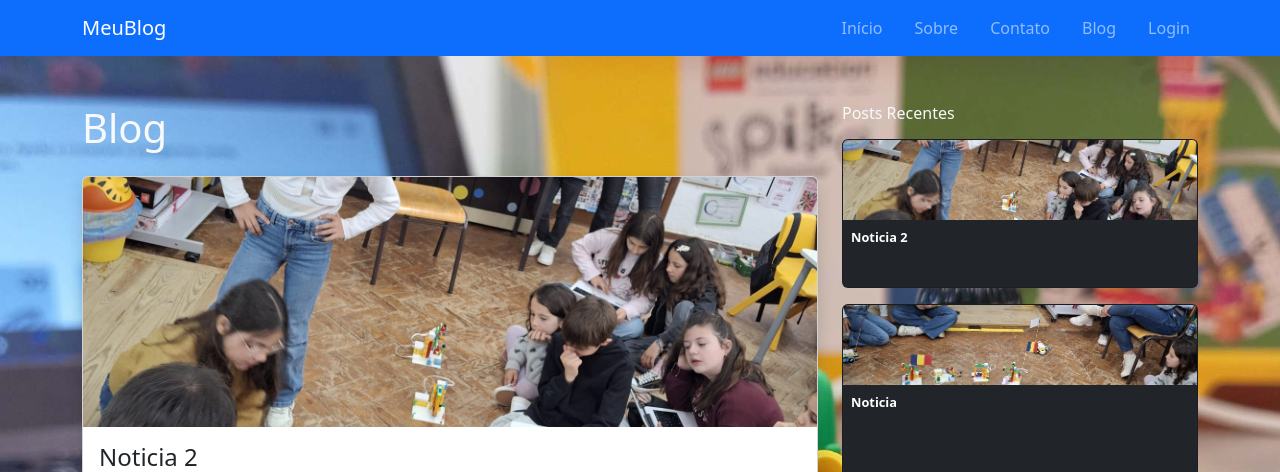
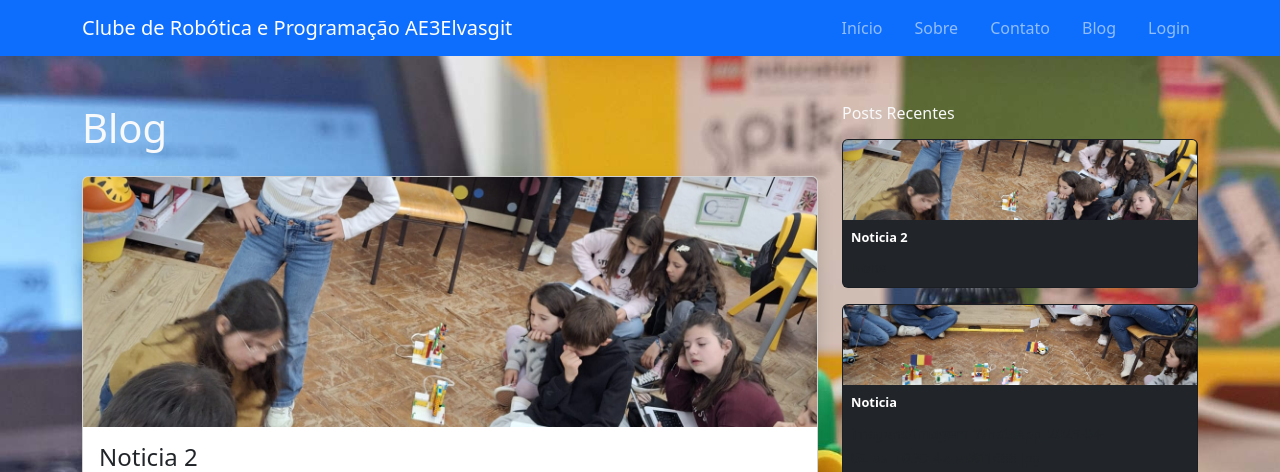
Before and after one commit to BrunoMont2023/meublog, a Flask app: page /blog in a window 1280 px wide. Shown: the top 472 px of the page. Run offline with Flask 3, Linux system fonts and the light colour scheme; data comes from the database, SQL or seed files in the repository.

Commit message:
atualização

```diff
--- a/templates/base.html
+++ b/templates/base.html
@@ -29,7 +29,7 @@
     <!-- Navbar -->
     <nav class="navbar navbar-expand-lg navbar-dark bg-primary">
         <div class="container">
-            <a class="navbar-brand" href="/">MeuBlog</a>
+            <a class="navbar-brand" href="/">Clube de Robótica e Programação AE3Elvasgit</a>
             <div>
                 <ul class="navbar-nav d-flex flex-row gap-3">
                     <li class="nav-item"><a class="nav-link" href="/">Início</a></li>
```
